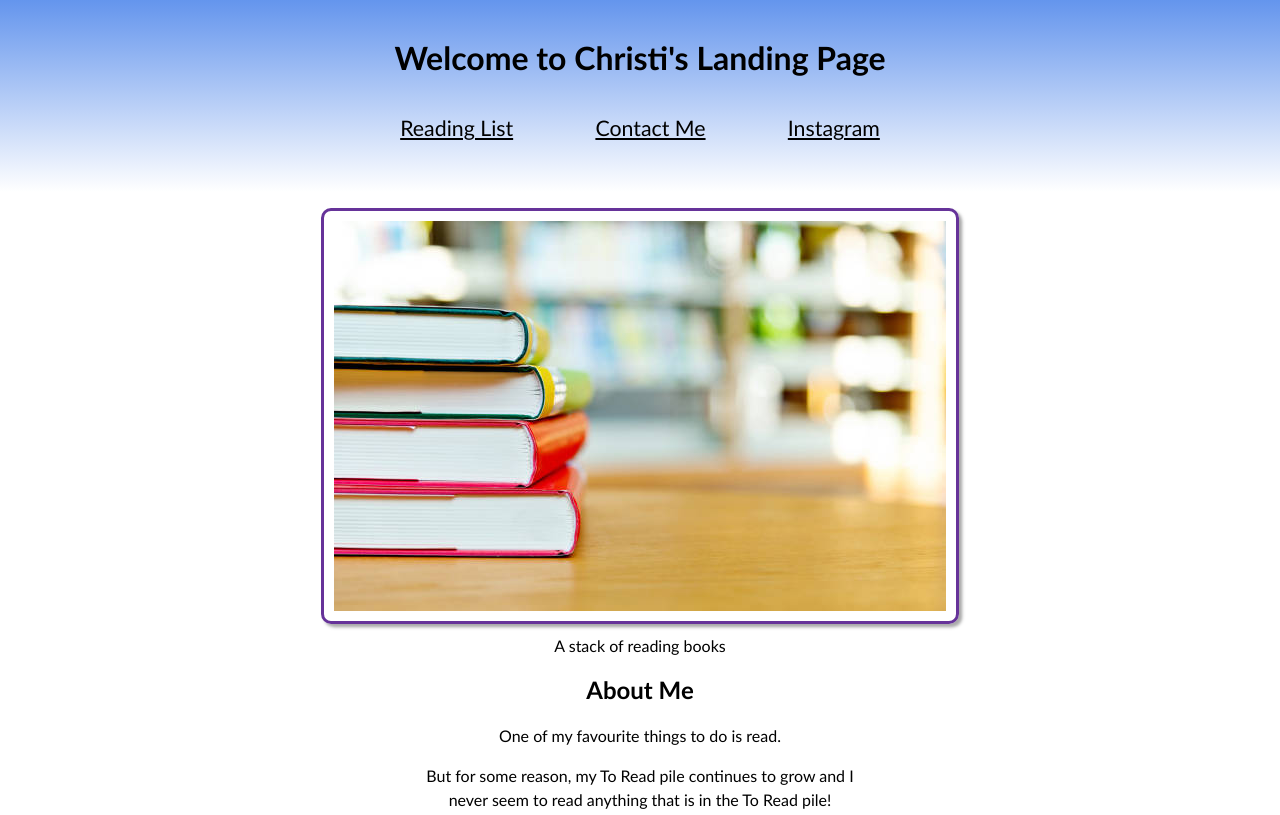
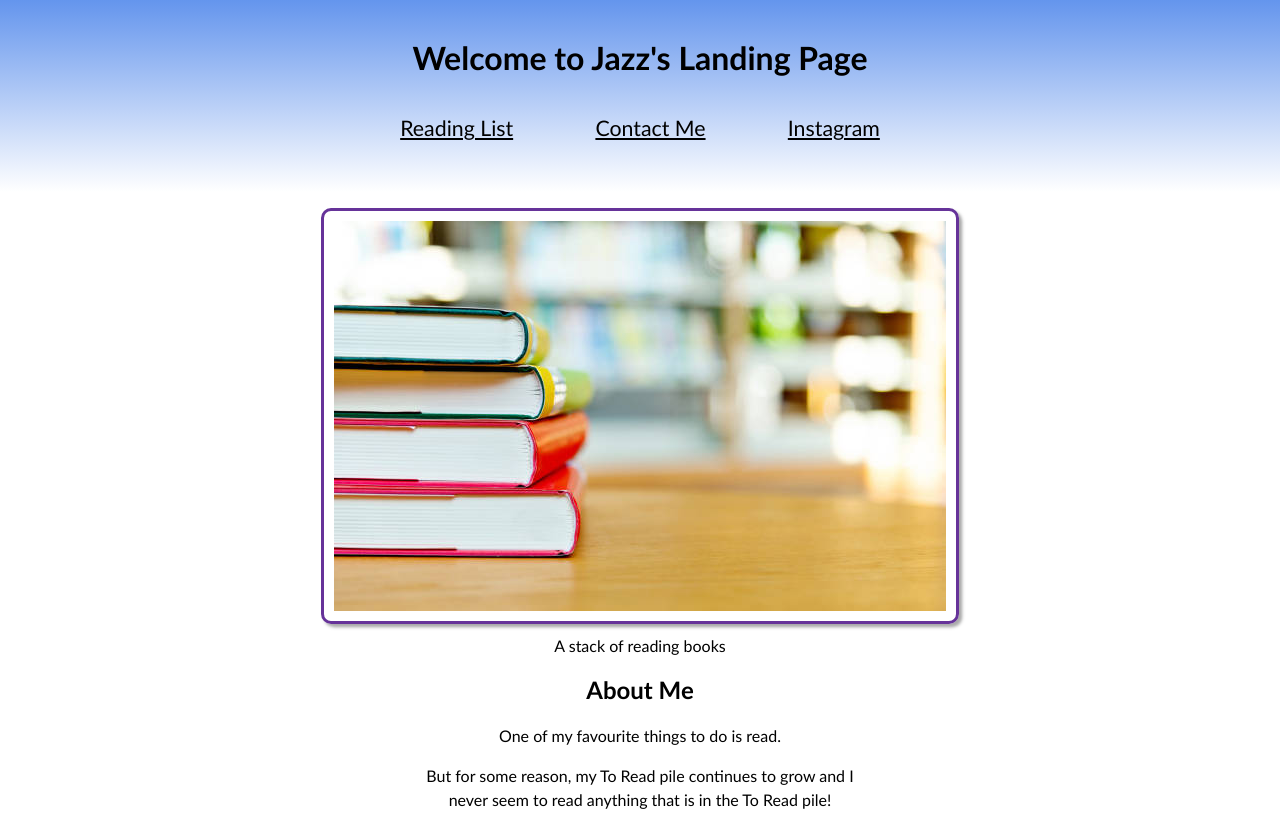
Before and after one commit to jazzberriess/landing-page, a plain HTML site: page index.html in a window 1280 px wide. Shown: the top 815 px of the page. Drawn offline with Linux system fonts and the light colour scheme.

Commit message:
updated name

```diff
--- a/index.html
+++ b/index.html
@@ -11,7 +11,7 @@
 
 <body>
     <header>
-        <h1>Welcome to Christi's Landing Page</h1>
+        <h1>Welcome to Jazz's Landing Page</h1>
         <nav>
             <a href="">Reading List</a>
             <a href="#make-a-rec">Contact Me</a>
```
